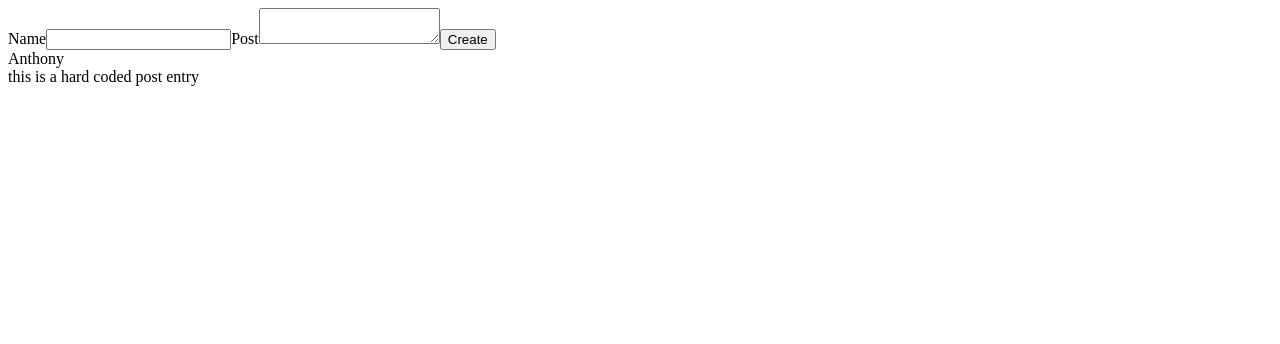
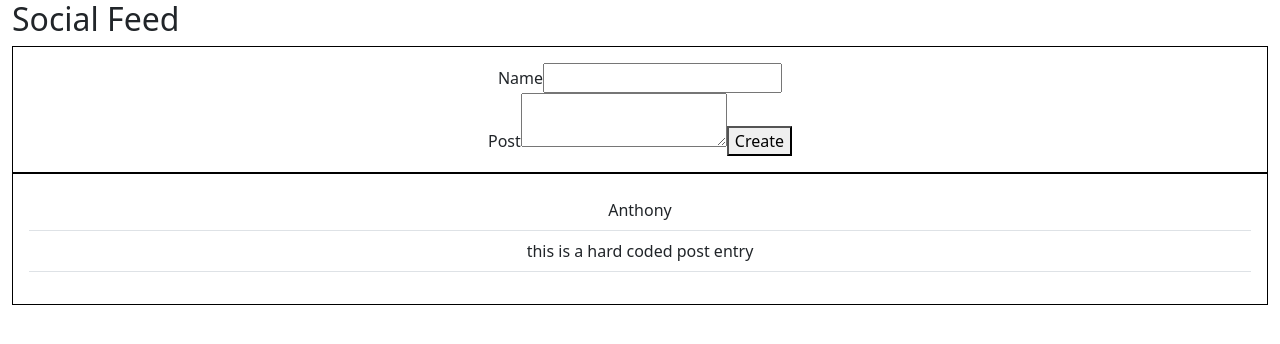
Before and after one commit to anthonynarine/Social-Feed-Project, a React (Create React App) app in the folder socialfeed/: page / in a window 1280 px wide. Shown: the top 344 px of the page. Built offline with nearby package versions, Linux system fonts and the light colour scheme.

Commit message:
Created Css File

```diff
--- a/socialfeed/package.json
+++ b/socialfeed/package.json
@@ -6,7 +6,9 @@
     "@testing-library/jest-dom": "^5.16.5",
     "@testing-library/react": "^13.4.0",
     "@testing-library/user-event": "^13.5.0",
+    "bootstrap": "^5.2.3",
     "react": "^18.2.0",
+    "react-bootstrap": "^2.6.0",
     "react-dom": "^18.2.0",
     "react-scripts": "5.0.1",
     "web-vitals": "^2.1.4"
--- /dev/null
+++ b/socialfeed/src/App.css
@@ -0,0 +1,10 @@
+.border-box {
+    border: 1px;
+    border-style: solid;
+    border-color: black;
+    padding: 1em;
+}
+
+.row {
+    text-align: center;
+}
--- a/socialfeed/src/App.js
+++ b/socialfeed/src/App.js
@@ -1,6 +1,7 @@
 import React, { useState } from 'react';
 import CreatePost from './Components/CreatePost';
 import PostList from "./Components/PostList";
+import "./App.css";
 
 
 function App(){
@@ -12,10 +13,16 @@ function App(){
     };
 
 
-    return <div>
-        <CreatePost onCreate={handleCreatePost}/>
-        <PostList posts={posts}/>
-    </div>
+    return (
+    <div className='container-fluid'>
+        <div><h2>Social Feed</h2></div>
+        <div className='row'>
+            <div className='col-md'>
+                <div className='border-box'><CreatePost onCreate={handleCreatePost}/></div>
+                <div className='border-box'><PostList posts={posts}/></div>
+            </div>
+        </div>
+    </div>)
 }
 
 export default App;
--- a/socialfeed/src/Components/CreatePost.jsx
+++ b/socialfeed/src/Components/CreatePost.jsx
@@ -1,4 +1,5 @@
 import React, { useState } from "react";
+// import "./App.css";
 
 function CreatePost({ onCreate }) {
   const [name, setName] = useState("");
@@ -18,11 +19,9 @@ function CreatePost({ onCreate }) {
 
   return (
     <div>
-      <form onSubmit={handleSubmit}>
-        <div>
-        </div>
+      <form className="post-form" onSubmit={handleSubmit}>
         <label>Name</label>
-        <input value={name} onChange={(event)=>setName(event.target.value)}/>
+        <input value={name} onChange={(event)=>setName(event.target.value)}/><br></br>
         <label>Post</label>
         <textarea value={post} onChange={(event)=>setPost(event.target.value)}/>
         <button type="submit">Create</button>
--- a/socialfeed/src/Components/PostShow.jsx
+++ b/socialfeed/src/Components/PostShow.jsx
@@ -1,6 +1,19 @@
 function PostShow ({ post}) {
 
-    return <div>{post.name}<br/>{post.post}</div>
+    return (
+        <table className="table">
+            <tbody>
+                <tr>
+                    <td scope="row">{post.name}</td>
+                </tr>
+                <tr>
+                    <td scope="row">{post.post}</td>
+                </tr>
+
+            </tbody>
+        </table>
+
+    )
 };
 
 export default PostShow;
--- a/socialfeed/src/index.js
+++ b/socialfeed/src/index.js
@@ -1,6 +1,7 @@
 import React from 'react';
 import ReactDOM from "react-dom/client";
 import App from "./App";
+import 'bootstrap/dist/css/bootstrap.min.css';
 
 const el = document.getElementById("root");
 const root = ReactDOM.createRoot(el);
```
Also changed, not shown: 1 other file (tests, documents, lock files or other folders).
